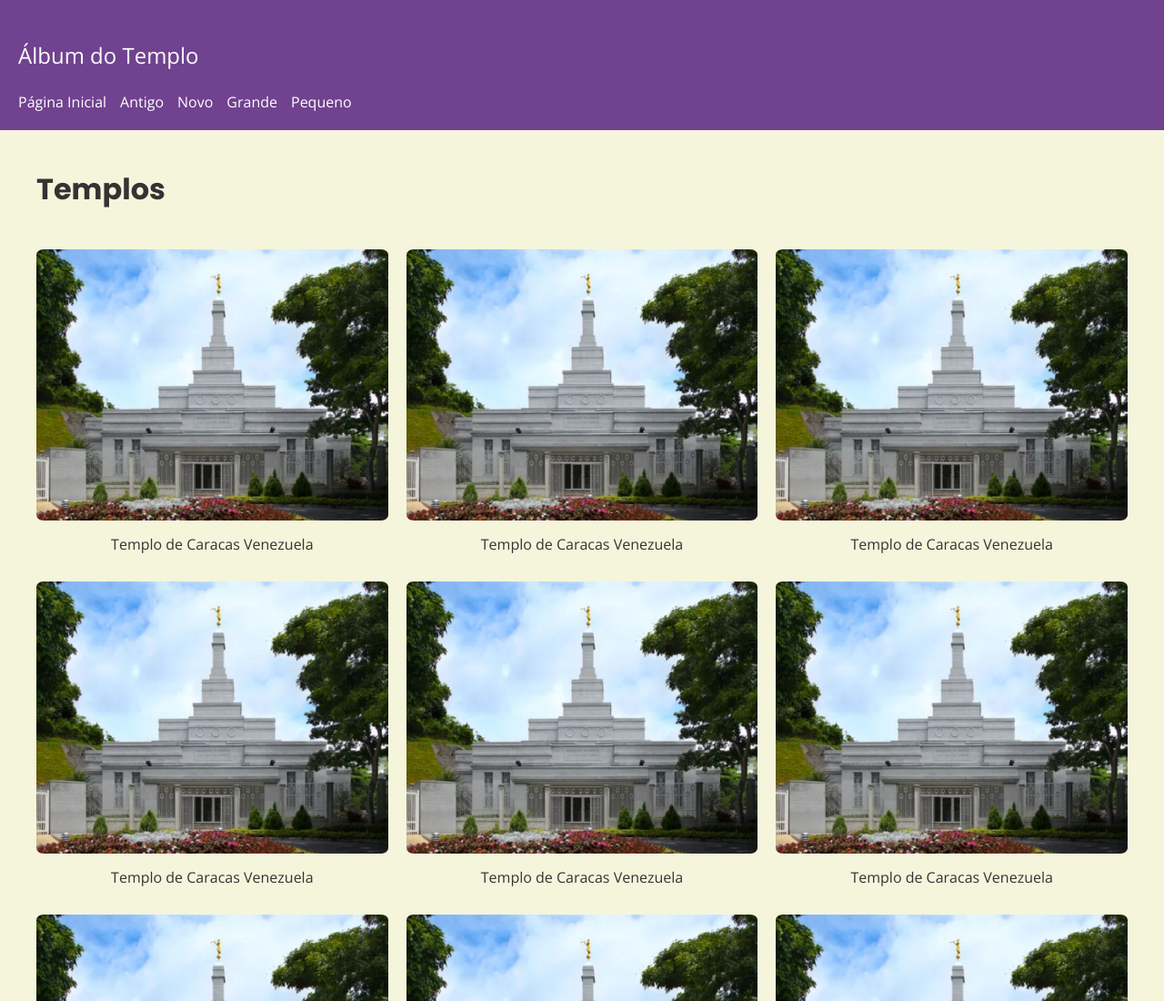
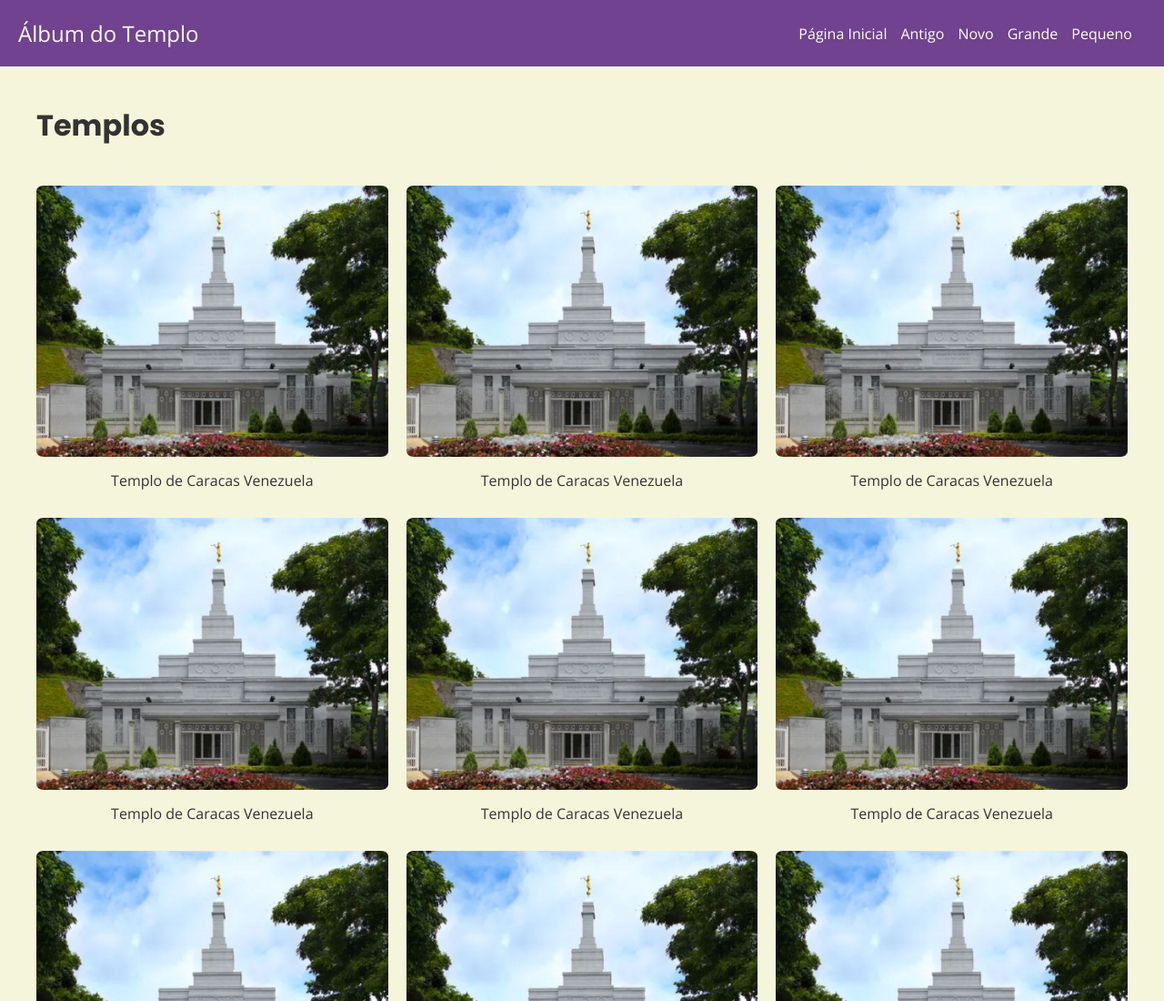
Before and after one commit to hernandezsasha/wdd131, a plain HTML site: page templos.html in a window 1280 px wide. Shown: the top 1100 px of the page at 91% size. Drawn offline with nearby package versions, Linux system fonts and the light colour scheme.

Commit message:
modifacao templo grande

```diff
--- a/estilos/templos-grandes.css
+++ b/estilos/templos-grandes.css
@@ -16,4 +16,14 @@
         flex-direction: row;
     }
 
+    header {
+        display: flex;
+        align-items: center;
+        justify-content: space-between;
+    }
+
+    header p {
+        margin: 0;
+    }
+
 }
```
